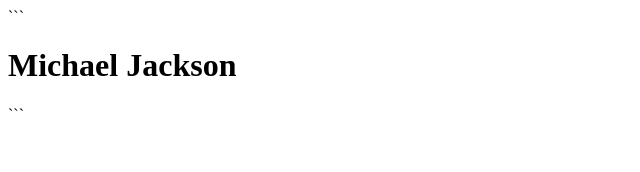
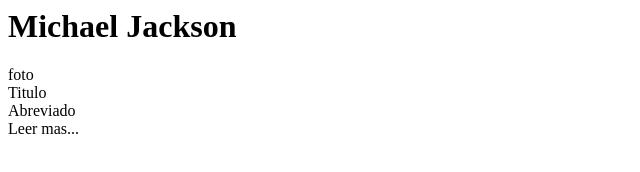
Before and after one commit to AdrianaFFCh/Portfolio, a plain HTML site: page index.html in a window 1280 px wide. Shown: the whole page, without its empty margins (0-640 px from the left). Drawn offline with Linux system fonts and the light colour scheme.

Commit message:
Update index.html

````diff
--- a/index.html
+++ b/index.html
@@ -1,4 +1,3 @@
-```
 <html>
   <head>
     <title>Historia del Pop</title>
@@ -7,4 +6,9 @@
     <h1>Michael Jackson</h1>
   </body>
 </html>
-```
+<div class="card">
+      <div>foto</div>
+      <div>Titulo</div>
+      <div>Abreviado</div>
+      <div>Leer mas...</div>
+</div>
````
